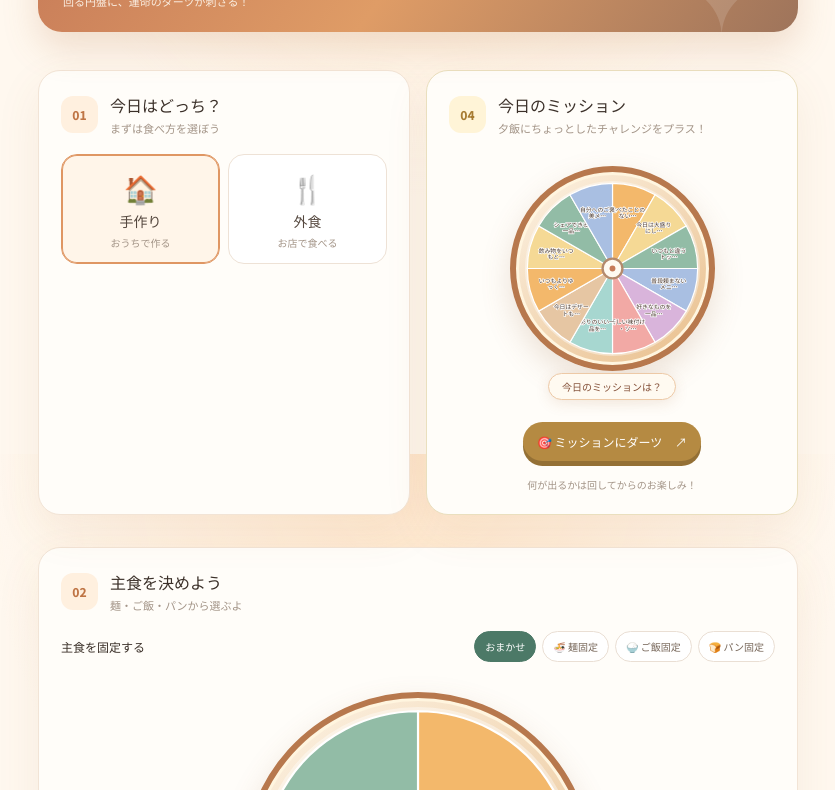
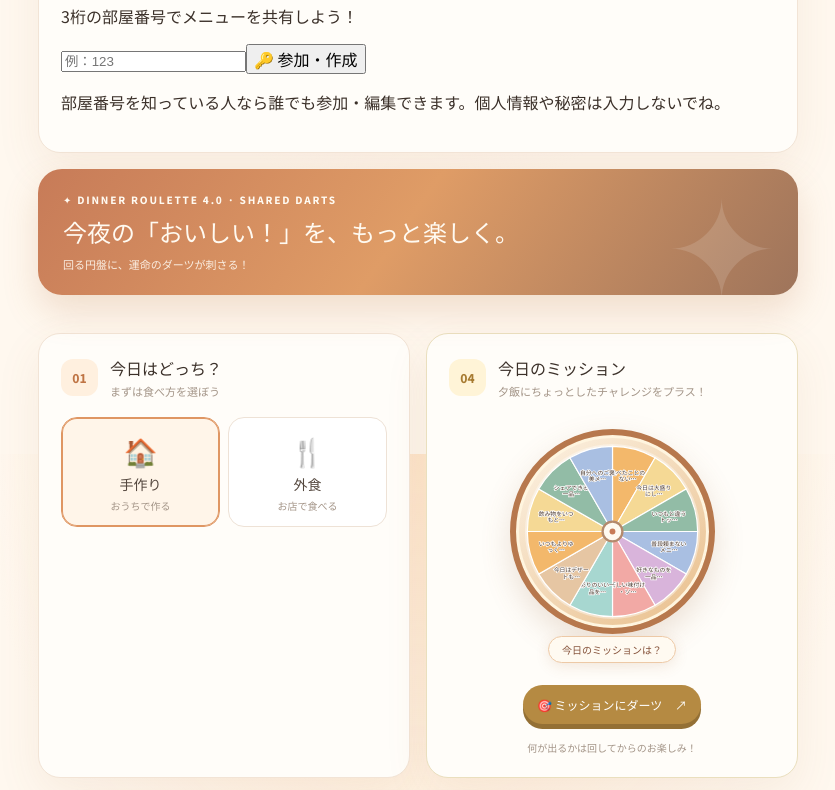
Before and after one commit to Hachiwarele/dinner-roulette, a plain HTML site: page index.html in a window 1280 px wide. Shown: the part 346-1136 px from the top of the page, without its empty margins (222-1057 px from the left). Drawn offline with Linux system fonts and the light colour scheme; a web font is replaced by a local one.

Commit message:
Dinner Roulette 4.0: shared room UI and synchronization hooks

```diff
--- a/index.html
+++ b/index.html
@@ -1,9 +1,9 @@
 <!doctype html>
-<html lang="ja"><head><meta charset="UTF-8"><meta name="viewport" content="width=device-width, initial-scale=1"><meta name="theme-color" content="#fff8ef"><title>今夜なに食べる？｜夕飯ルーレット</title><link rel="stylesheet" href="./style.css?v=v3-darts-1"><script src="./script.js?v=v3-darts-1" defer></script></head>
+<html lang="ja"><head><meta charset="UTF-8"><meta name="viewport" content="width=device-width, initial-scale=1"><meta name="theme-color" content="#fff8ef"><title>今夜なに食べる？｜夕飯ルーレット</title><link rel="stylesheet" href="./style.css?v=v4-rooms-1"><script src="./script.js?v=v4-rooms-1" defer></script><script type="module" src="./sync.js?v=v4-rooms-1"></script></head>
 <body><main class="app">
 <header class="hero"><div class="eyebrow">TONIGHT'S MENU ✦ DECISION MAKER</div><h1>今夜なに食べる？<span>🍽️</span></h1><p>迷った夜は、ルーレットにおまかせ。</p>
 <nav class="page-tabs"><button class="page-tab active" id="roulette-tab" type="button">🎲 ルーレット</button><button class="page-tab" id="settings-tab" type="button">⚙️ 選択肢を編集</button><button class="theme-toggle" id="theme-toggle" type="button" aria-label="テーマ切り替え">🌙 ダーク</button></nav></header>
-<div id="roulette-page"><div class="premium-banner"><span>✦ DINNER ROULETTE 3.0 · DARTS EDITION</span><strong>今夜の「おいしい！」を、もっと楽しく。</strong><small>回る円盤に、運命のダーツが刺さる！</small></div>
+<section class="room-panel panel" id="room-panel"><div class="room-header"><div><h2>💕 みんなの夕飯ルーム</h2><p id="room-status">3桁の部屋番号でメニューを共有しよう！</p></div><span id="room-current" class="room-number" hidden></span></div><div class="room-actions" id="room-join-controls"><input id="room-code" type="text" inputmode="numeric" pattern="[0-9]*" maxlength="3" placeholder="例：123" aria-label="3桁の部屋番号"><button id="room-join" type="button">🔑 参加・作成</button></div><div class="room-actions" id="room-leave-controls" hidden><button id="room-leave" type="button">別の部屋へ移動</button></div><p class="room-notice">部屋番号を知っている人なら誰でも参加・編集できます。個人情報や秘密は入力しないでね。</p></section><div id="roulette-page"><div class="premium-banner"><span>✦ DINNER ROULETTE 4.0 · SHARED DARTS</span><strong>今夜の「おいしい！」を、もっと楽しく。</strong><small>回る円盤に、運命のダーツが刺さる！</small></div>
 <div class="top-choice-grid">
 <section class="mode-panel panel"><div class="section-heading"><span class="step">01</span><div><h2>今日はどっち？</h2><p>まずは食べ方を選ぼう</p></div></div><div class="mode-options" role="group" aria-label="食べ方"><button class="mode-card active" data-mode="home" type="button"><span class="mode-emoji">🏠</span><strong>手作り</strong><small>おうちで作る</small></button><button class="mode-card" data-mode="outside" type="button"><span class="mode-emoji">🍴</span><strong>外食</strong><small>お店で食べる</small></button></div></section>
 <section class="panel mission-panel" id="mission-panel">
```
